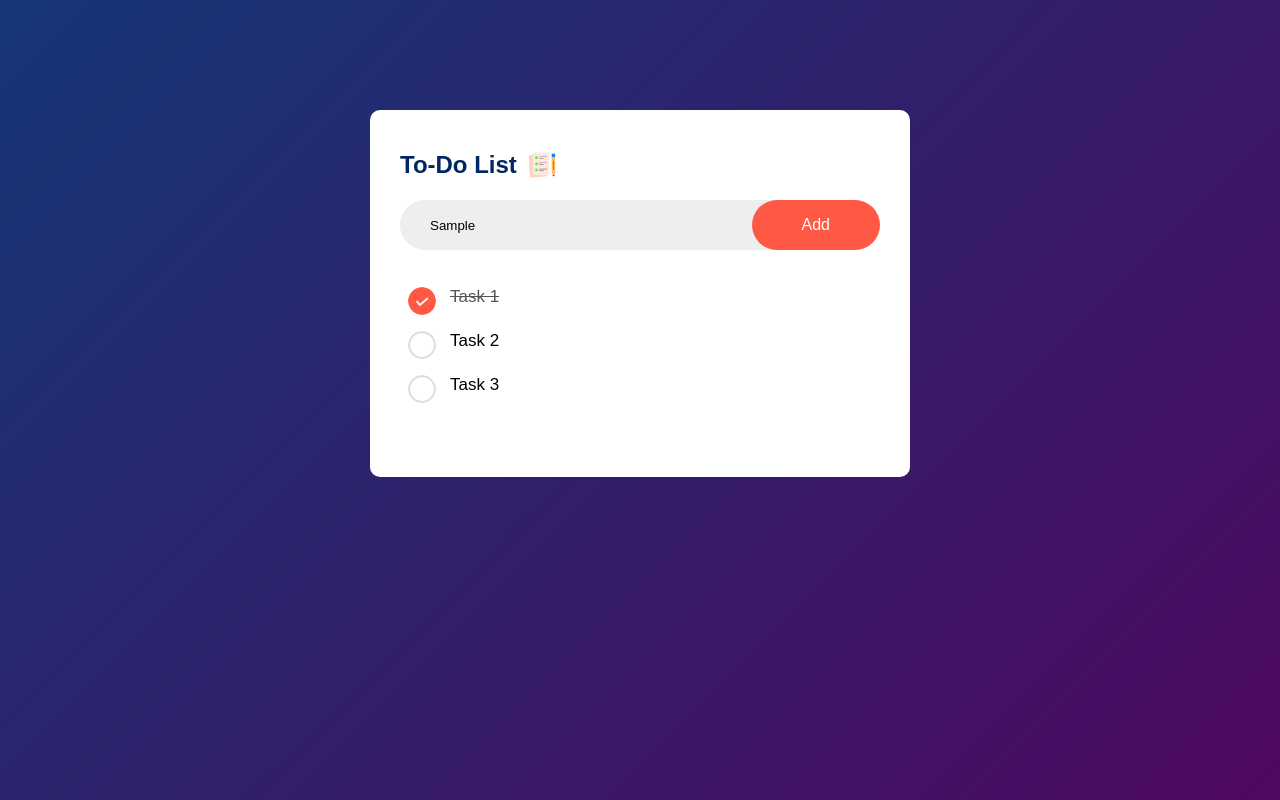
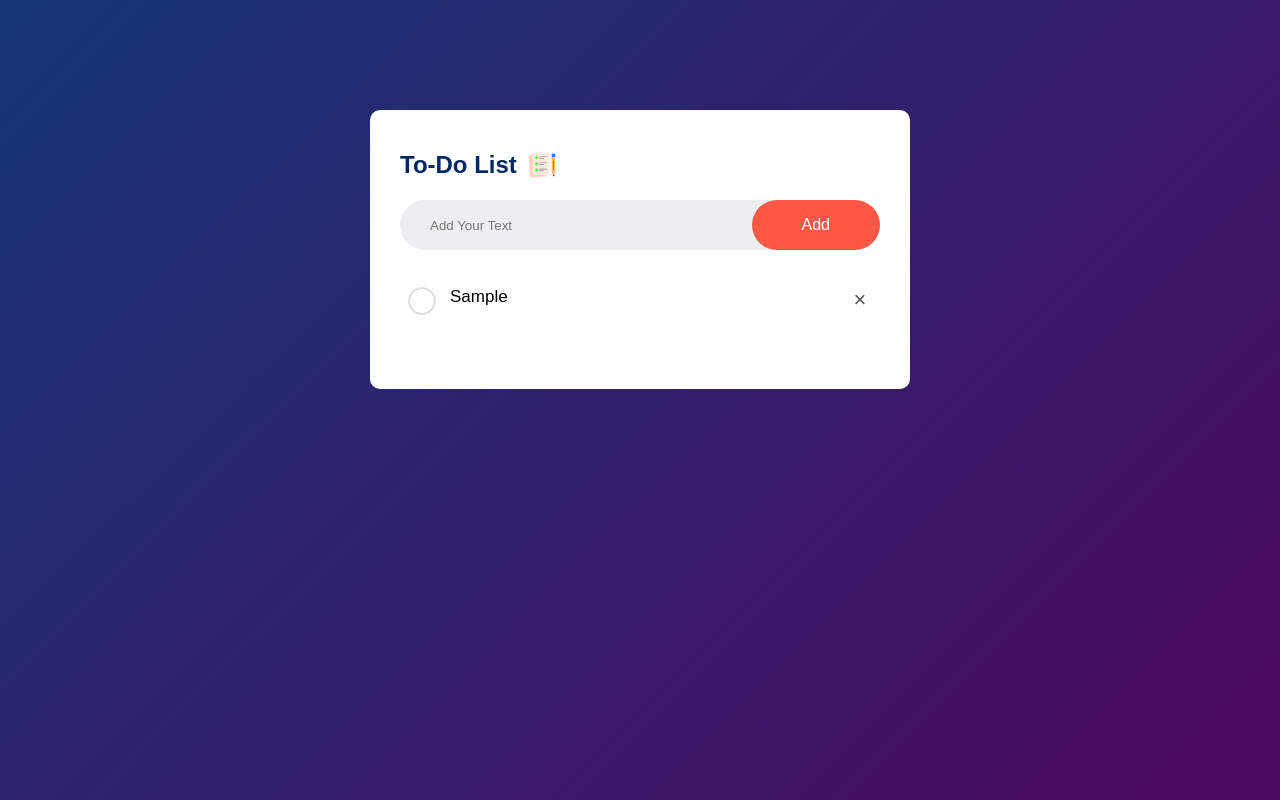
Before and after one commit to AhmadHRai/JS-todo-app, a plain HTML site: page index.html in a window 1280 px wide. Both pictures are taken after typing "Sample" into the empty fields and a click on the button "Add". Drawn offline with Linux system fonts and the light colour scheme.

Commit message:
add script

```diff
--- a/index.html
+++ b/index.html
@@ -12,14 +12,15 @@
             <h2>To-Do List <img src="images/icon.png" alt="icon"></h2>
             <div class="row">
                 <input type="text" id="input-box" placeholder="Add Your Text">
-                <button>Add</button>
+                <button onclick="addTask()">Add</button>
             </div>
-            <ul class="list-container">
-                <li class="checked">Task 1</li>
+            <ul id="list-container">
+                <!-- <li class="checked">Task 1</li>
                 <li>Task 2</li>
-                <li>Task 3</li>
+                <li>Task 3</li> -->
             </ul>
         </div>
     </div>
+    <script src="script.js"></script>
 </body>
 </html>
--- /dev/null
+++ b/script.js
@@ -0,0 +1,43 @@
+const inputBox = document.getElementById("input-box");
+const listContainer = document.getElementById("list-container");
+
+function addTask() {
+  if (inputBox.value === "") {
+    alert("You must write something!");
+  } else {
+    let li = document.createElement("li");
+    li.innerText = inputBox.value; //instead of innerHTML
+    listContainer.appendChild(li);
+
+    let span = document.createElement("span");
+    span.innerHTML = "\u00d7";
+    li.appendChild(span);
+  }
+  inputBox.value = "";
+  saveData();
+}
+
+listContainer.addEventListener(
+  "click",
+  function (e) {
+    //   console.log(e.target);
+
+    if (e.target.tagName === "LI") {
+      e.target.classList.toggle("checked");
+    } else if (e.target.tagName === "SPAN") {
+      e.target.parentElement.remove();
+    }
+    saveData();
+  },
+  false
+);
+
+function saveData() {
+  localStorage.setItem("data", listContainer.innerHTML);
+}
+
+function showTasks() {
+  listContainer.innerHTML = localStorage.getItem("data");
+}
+
+showTasks();
--- a/style.css
+++ b/style.css
@@ -93,3 +93,20 @@ ul li.checked{
 ul li.checked::before{
     background-image: url(images/checked.png);
 }
+
+ul li span{
+    position: absolute;
+    right: 0px;
+    top: 5px;
+    width: 40px;
+    height: 40px;
+    font-size: 22px;
+    color: #555;
+    line-height: 40px;
+    text-align: center;
+    border-radius: 50%;
+}
+
+ul li span:hover{
+    background: #edeef0;
+}
```
